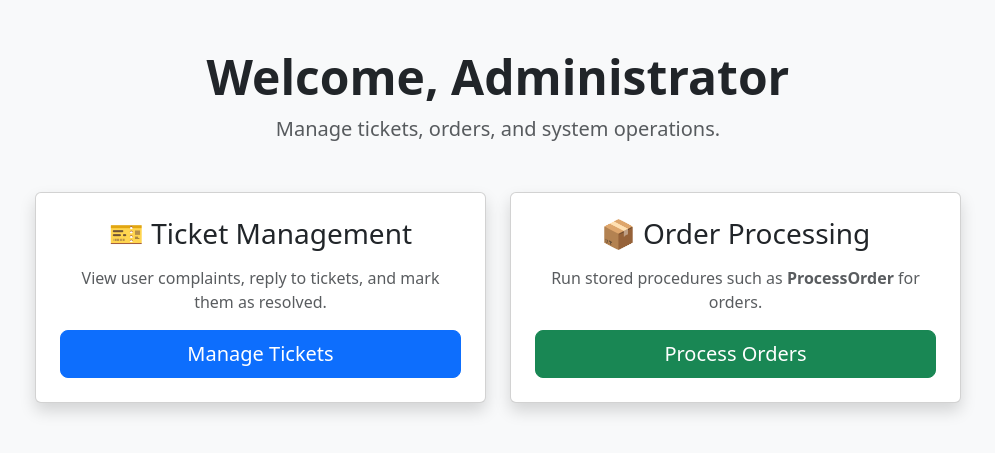
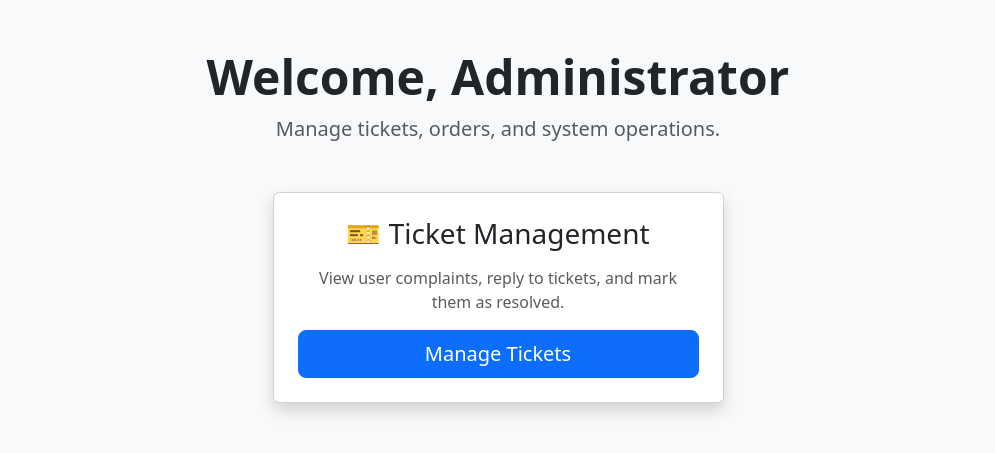
Before and after one commit to Edanglr/cs-306, a PHP site: page /Admin/index.php in a window 1280 px wide. Shown: the part 56-509 px from the top of the page, without its empty margins (142-1137 px from the left). Run offline with PHP 8.4, Linux system fonts and the light colour scheme; the visitor is signed in with stand-in values (Sample User, id 1).

Commit message:
Integrate stored procedure and update admin order processing

```diff
--- a/Admin/index.php
+++ b/Admin/index.php
@@ -45,20 +45,7 @@ if (!isset($_SESSION['admin_logged_in'])) {
             </div>
         </div>
 
-        <!-- Order Processing -->
-        <div class="col-md-5">
-            <div class="card shadow h-100">
-                <div class="card-body p-4">
-                    <h3 class="mb-3">📦 Order Processing</h3>
-                    <p class="text-muted">
-                        Run stored procedures such as <b>ProcessOrder</b> for orders.
-                    </p>
-                    <a href="procedure_processorder.php" class="btn btn-success btn-lg w-100">
-                        Process Orders
-                    </a>
-                </div>
-            </div>
-        </div>
+
 
     </div>
 </div>
--- a/User/index.php
+++ b/User/index.php
@@ -17,6 +17,7 @@
         <div class="nav">
             <a class="btn" href="trigger_stock.php">Stock Update Trigger</a>
             <a class="btn secondary" href="tickets.php">Support Ticket System</a>
+            <a class="btn" href="procedure_processorder.php">Process Order Procedure</a>
         </div>
     </div>
 </div>
```
Also changed, not shown: User/procedure_processorder.php (renamed from Admin/procedure_processorder.php, +31 -27 lines).
